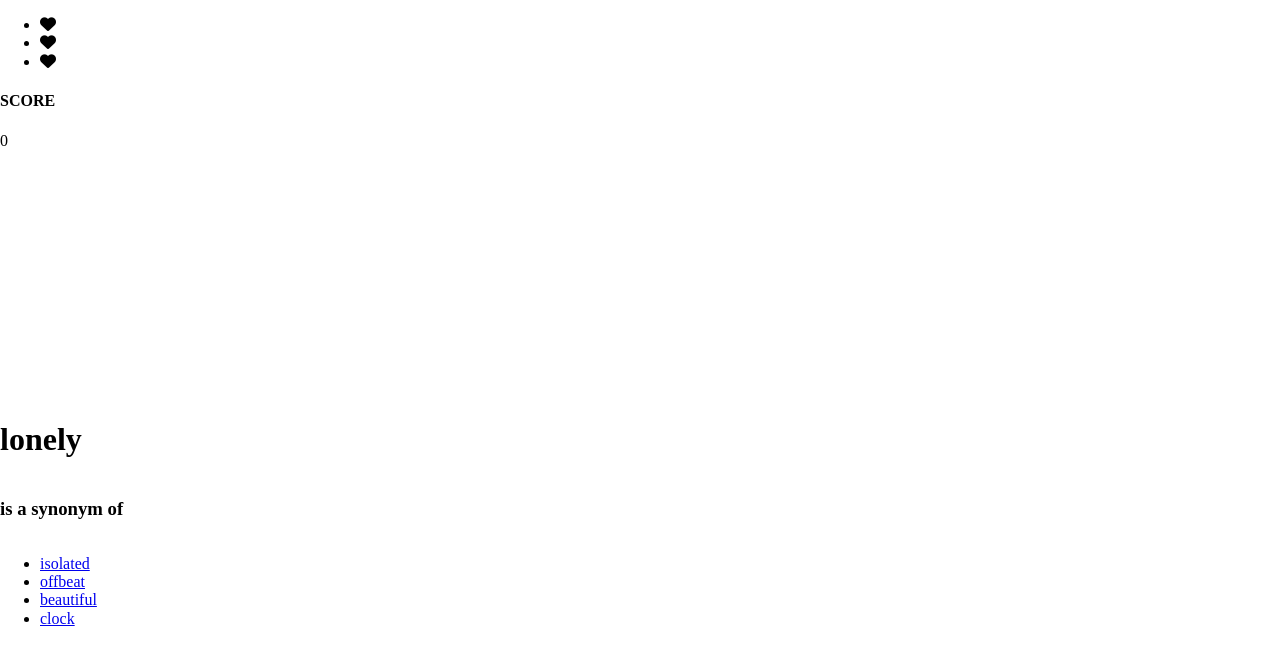
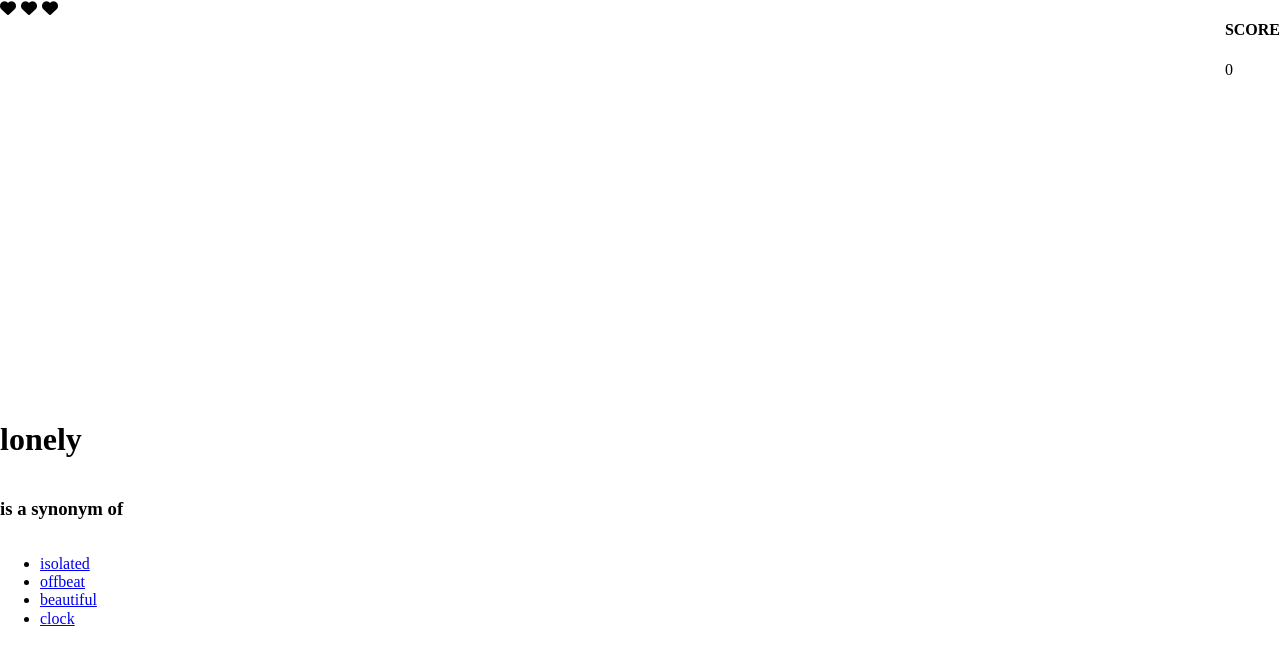
Before and after one commit to raswonders/similar-word-game, a plain HTML site: page index.html in a window 1280 px wide. Drawn offline with Linux system fonts and the light colour scheme.

Commit message:
add styles for health-bar

```diff
--- a/css/main.css
+++ b/css/main.css
@@ -36,3 +36,19 @@ body {
   display: flex;
   flex-flow: column;
 }
+
+.top-bar {
+  display: flex;
+  justify-content: space-between;
+}
+
+.health-bar {
+  display: flex;
+  margin: 0;
+  padding: 0;
+  list-style: none;
+}
+
+.health-bar-item {
+  margin-inline-end: 5px;
+}
--- a/index.html
+++ b/index.html
@@ -14,11 +14,11 @@
 </head>
 
 <body>
-  <header>
-    <ul>
-      <li><i class="fa-solid fa-heart"></i></li>
-      <li><i class="fa-solid fa-heart"></i></li>
-      <li><i class="fa-solid fa-heart"></i></li>
+  <header class="top-bar">
+    <ul class="health-bar">
+      <li><i class="health-bar-item fa-solid fa-heart"></i></li>
+      <li><i class="health-bar-item fa-solid fa-heart"></i></li>
+      <li><i class="health-bar-item fa-solid fa-heart"></i></li>
     </ul>
 
     <div>
```
